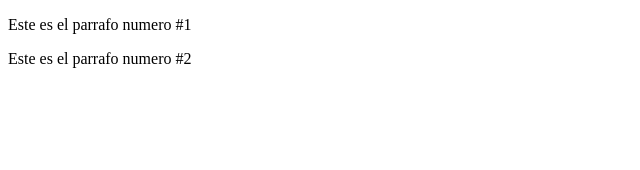
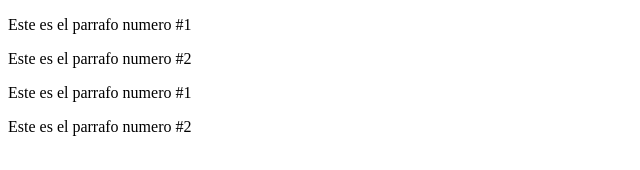
Before and after one commit to josue-learning03/cursogit, a plain HTML site: page index.html in a window 1280 px wide. Shown: the whole page, without its empty margins (0-640 px from the left). Drawn offline with Linux system fonts and the light colour scheme.

Commit message:
segundo intento de hacer un merge

```diff
--- a/index.html
+++ b/index.html
@@ -13,5 +13,10 @@
         <p>Este es el parrafo numero #2</p>
     </section>
 
+    <section>
+        <p>Este es el parrafo numero #1</p>
+        <p>Este es el parrafo numero #2</p>
+    </section>
+
 </body>
 </html>
```
